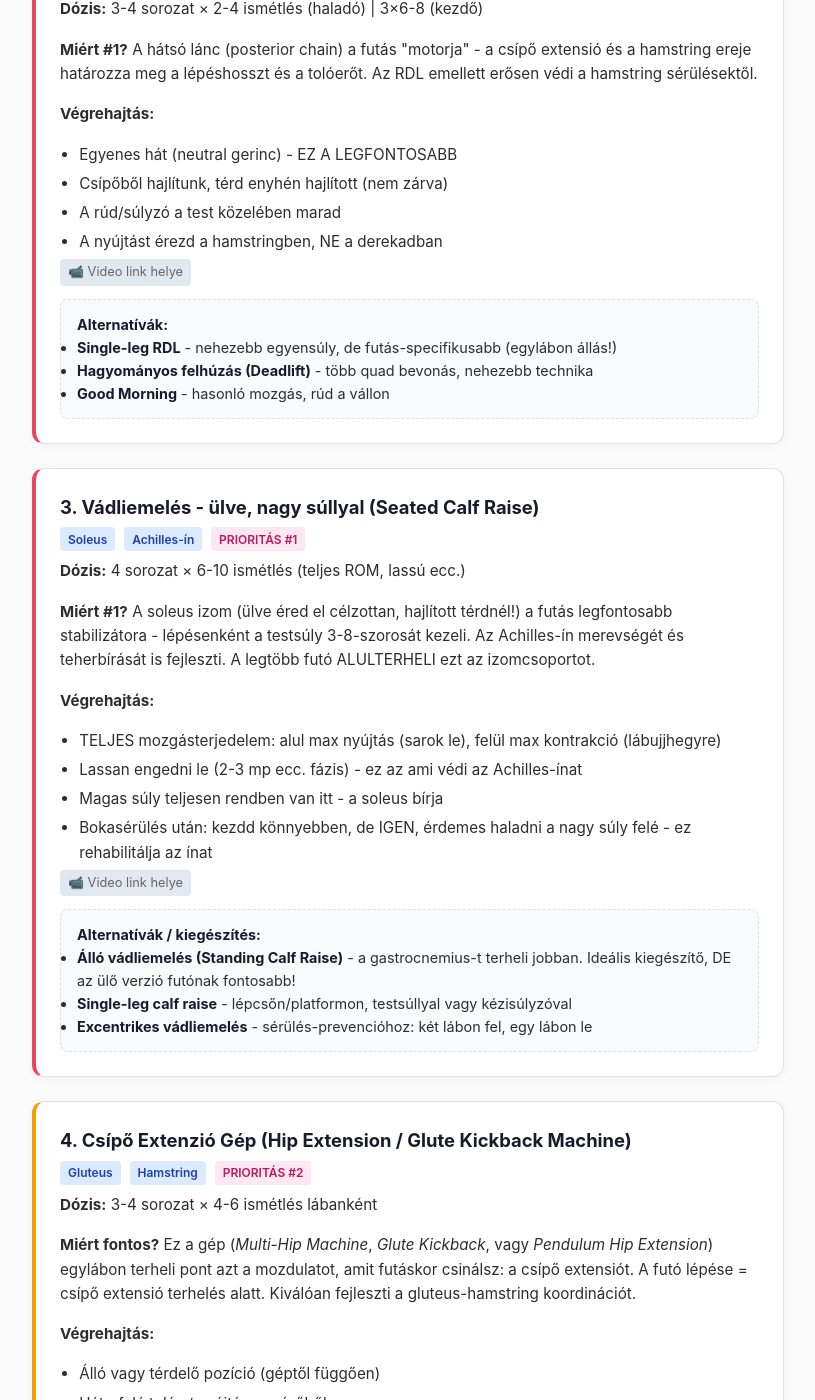
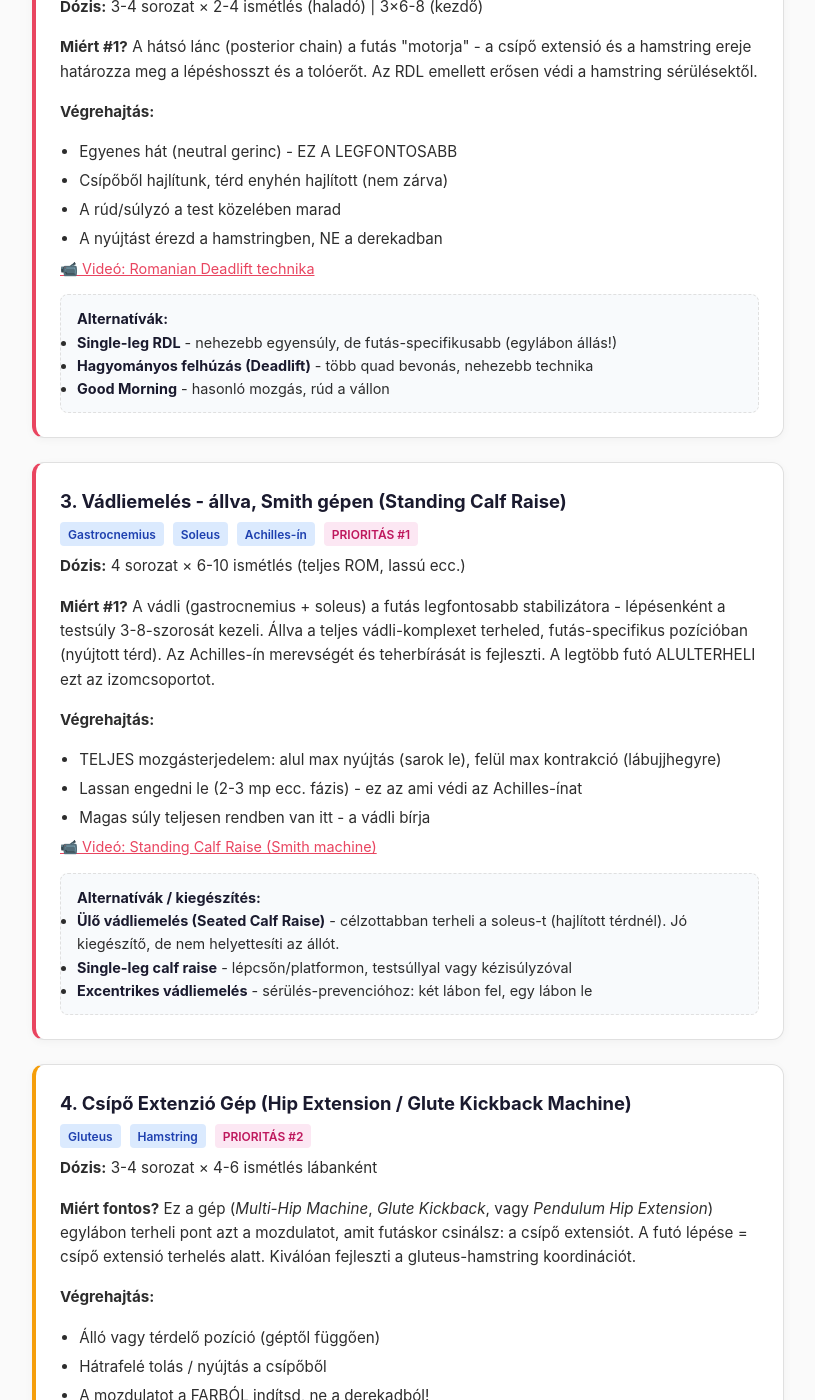
Before and after one commit to georgekatona/georgekatona.github.io, a Jekyll site: the page futo-kondi/index.html, which Jekyll copies as it is, in a window 1280 px wide and 1400 px high, scrolled down 3103 px. Shown: the whole window, without its empty margins (232-1047 px from the left). Built offline with Jekyll 4.4.1, drawn with Linux system fonts in a browser that asks for light colours; some of the changed text lies outside the part shown.

Commit message:
Update index.html

```diff
--- a/futo-kondi/index.html
+++ b/futo-kondi/index.html
@@ -295,7 +295,7 @@
             <li>Térd a lábfej irányába, sarok a talajon</li>
             <li>Egyenes törzs, mellkas fent</li>
         </ul>
-        <span class="video-placeholder">📹 Video link helye</span>
+        <a href="https://www.youtube.com/watch?v=i7J5h7BJ07g" target="_blank" style="color: var(--accent); font-size: 0.9rem;">📹 Videó: Guggolás technika</a>
     </div>
     <div class="alt-box">
         <strong>Alternatívák:</strong>
@@ -327,7 +327,7 @@
             <li>A rúd/súlyzó a test közelében marad</li>
             <li>A nyújtást érezd a hamstringben, NE a derekadban</li>
         </ul>
-        <span class="video-placeholder">📹 Video link helye</span>
+        <a href="https://www.youtube.com/watch?v=_oyxCn2iSjU" target="_blank" style="color: var(--accent); font-size: 0.9rem;">📹 Videó: Romanian Deadlift technika</a>
     </div>
     <div class="alt-box">
         <strong>Alternatívák:</strong>
@@ -341,28 +341,28 @@
 
 <!-- EXERCISE 3 -->
 <div class="card priority-1">
-    <div class="exercise-name">3. Vádliemelés - ülve, nagy súllyal (Seated Calf Raise)</div>
+    <div class="exercise-name">3. Vádliemelés - állva, Smith gépen (Standing Calf Raise)</div>
     <div class="exercise-meta">
+        <span class="badge badge-muscle">Gastrocnemius</span>
         <span class="badge badge-muscle">Soleus</span>
         <span class="badge badge-muscle">Achilles-ín</span>
         <span class="badge badge-priority">PRIORITÁS #1</span>
     </div>
     <div class="details">
         <p><strong>Dózis:</strong> 4 sorozat × 6-10 ismétlés (teljes ROM, lassú ecc.)</p>
-        <p><strong>Miért #1?</strong> A soleus izom (ülve éred el célzottan, hajlított térdnél!) a futás legfontosabb stabilizátora - lépésenként a testsúly 3-8-szorosát kezeli. Az Achilles-ín merevségét és teherbírását is fejleszti. A legtöbb futó ALULTERHELI ezt az izomcsoportot.</p>
+        <p><strong>Miért #1?</strong> A vádli (gastrocnemius + soleus) a futás legfontosabb stabilizátora - lépésenként a testsúly 3-8-szorosát kezeli. Állva a teljes vádli-komplexet terheled, futás-specifikus pozícióban (nyújtott térd). Az Achilles-ín merevségét és teherbírását is fejleszti. A legtöbb futó ALULTERHELI ezt az izomcsoportot.</p>
         <p><strong>Végrehajtás:</strong></p>
         <ul>
             <li>TELJES mozgásterjedelem: alul max nyújtás (sarok le), felül max kontrakció (lábujjhegyre)</li>
             <li>Lassan engedni le (2-3 mp ecc. fázis) - ez az ami védi az Achilles-ínat</li>
-            <li>Magas súly teljesen rendben van itt - a soleus bírja</li>
-            <li>Bokasérülés után: kezdd könnyebben, de IGEN, érdemes haladni a nagy súly felé - ez rehabilitálja az ínat</li>
+            <li>Magas súly teljesen rendben van itt - a vádli bírja</li>
         </ul>
-        <span class="video-placeholder">📹 Video link helye</span>
+        <a href="https://youtu.be/hh5516HCu4k" target="_blank" style="color: var(--accent); font-size: 0.9rem;">📹 Videó: Standing Calf Raise (Smith machine)</a>
     </div>
     <div class="alt-box">
         <strong>Alternatívák / kiegészítés:</strong>
         <ul>
-            <li><strong>Álló vádliemelés (Standing Calf Raise)</strong> - a gastrocnemius-t terheli jobban. Ideális kiegészítő, DE az ülő verzió futónak fontosabb!</li>
+            <li><strong>Ülő vádliemelés (Seated Calf Raise)</strong> - célzottabban terheli a soleus-t (hajlított térdnél). Jó kiegészítő, de nem helyettesíti az állót.</li>
             <li><strong>Single-leg calf raise</strong> - lépcsőn/platformon, testsúllyal vagy kézisúlyzóval</li>
             <li><strong>Excentrikes vádliemelés</strong> - sérülés-prevencióhoz: két lábon fel, egy lábon le</li>
         </ul>
@@ -388,7 +388,7 @@
             <li>Kontrollált, egyenletes tempó - ne lendítsd</li>
             <li>Egylábon dolgozol → tükrözi a futás természetét</li>
         </ul>
-        <span class="video-placeholder">📹 Video link helye</span>
+        <a href="https://youtu.be/NLDBFtSNhqg" target="_blank" style="color: var(--accent); font-size: 0.9rem;">📹 Videó: Glute Kickback Machine</a>
     </div>
     <div class="alt-box">
         <strong>Alternatívák:</strong>
@@ -420,7 +420,7 @@
             <li>A terhelést az ELÜLSŐ lábban érezd</li>
             <li>Súlyzókat kézben tartva, vagy Smith-gépen is végezhető</li>
         </ul>
-        <span class="video-placeholder">📹 Video link helye</span>
+        <a href="https://youtu.be/jNihW0WDIL4" target="_blank" style="color: var(--accent); font-size: 0.9rem;">📹 Videó: Bulgarian Split Squat</a>
     </div>
     <div class="alt-box">
         <strong>Alternatívák:</strong>
@@ -449,7 +449,7 @@
             <li>Amilyen messzire bírsz kontrolláltan - aztán kezekkel fogsz fel</li>
             <li>Kezdésnek: nem baj, ha csak a felső harmadot bírod!</li>
         </ul>
-        <span class="video-placeholder">📹 Video link helye</span>
+        <a href="https://youtu.be/kjv4WQXWl_A?si=SWA2nYSStTp-VkoI" target="_blank" style="color: var(--accent); font-size: 0.9rem;">📹 Videó: Nordic Hamstring Curl</a>
     </div>
     <div class="alt-box">
         <strong>Alternatívák:</strong>
@@ -480,7 +480,7 @@
             <li><strong>Side plank + csípő emelés</strong> - oldalsó stabilizátorok (gluteus medius!)</li>
             <li><strong>Farmer's walk</strong> - nehéz súlyokat hordozva séta</li>
         </ul>
-        <span class="video-placeholder">📹 Video link helye</span>
+        <a href="https://youtu.be/-0N2xTi69t8" target="_blank" style="color: var(--accent); font-size: 0.9rem;">📹 Videó: Pallof Press</a>
     </div>
 </div>
 
@@ -492,7 +492,7 @@
 </div>
 
 <div class="card plyometric">
-    <div class="exercise-name">Pogo Jumps (Ugráló ugrások)</div>
+    <div class="exercise-name">Pogo Jumps (Pattogás)</div>
     <div class="exercise-meta">
         <span class="badge badge-plyo">PLIOMETRIKA</span>
         <span class="badge badge-muscle">Vádli / Achilles</span>
@@ -535,7 +535,7 @@
     </div>
     <div class="details">
         <p><strong>Dózis:</strong> 3×5-8 ugrás lábanként</p>
-        <p>Egy lábon előre ugrás, landolás ugyanazon a lábon. A LEGSPECIFIKUSABB futó-pliometrika: pont azt csinálja az inad, amit futás közben, de túlterhelve. Csak jó alap után (erős vádli, nincs bokagond)!</p>
+        <p>Egy lábon előre ugrás, landolás ugyanazon a lábon. A LEGSPECIFIKUSABB futó-pliometrika: pont azt csinálja az inad, amit futás közben, de túlterhelve.</p>
     </div>
 </div>
 
```
Also changed, not shown: other parts of futo-kondi/index.html (+1 -1 lines).
